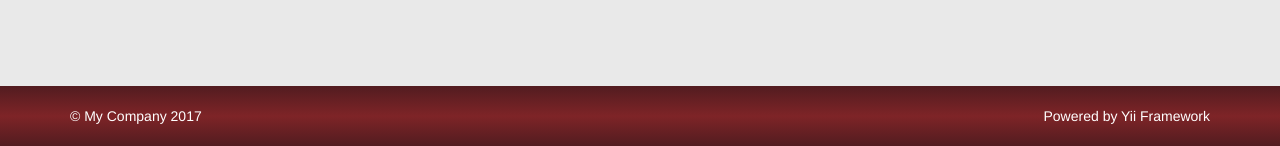
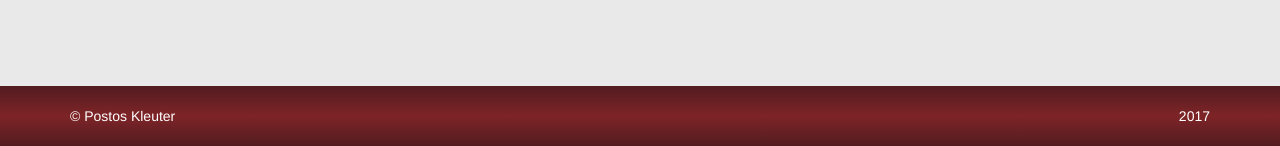
Before and after one commit to jgtb/posto, a Yii app: template views/site/index.php in a window 1280 px wide. Shown: the part 654-800 px from the top of the page. Run offline with PHP 8.4 and a stand-in for Yii, Linux system fonts and the light colour scheme; the template is opened without the code that fills it, so the values that code supplies are empty; some libraries are stand-ins or nearby versions.

Commit message:
atualizacao

```diff
--- a/models/CaminhaoCliente.php
+++ b/models/CaminhaoCliente.php
@@ -14,7 +14,7 @@ class CaminhaoCliente extends \yii\db\ActiveRecord {
         return [
             [['caminhao_id', 'cliente_id', 'tipo_combustivel_id', 'valor_litro', 'valor_carrada', 'valor_frete', 'nota_fiscal', 'data', 'status'], 'required', 'on' => ['create', 'update'], 'message' => 'Campo obrigatório'],
             [['caminhao_id', 'cliente_id', 'tipo_combustivel_id', 'produto_negociacao_id', 'valor_carrada', 'status'], 'integer', 'on' => ['create', 'update']],
-            [['valor_carrada'], 'compare', 'compareValue' => (int) ValorSaida::find()->where(['produto_negociacao_id' => $this->produto_negociacao_id])->sum('valor'), 'operator' => '>=', 'on' => ['update'], 'message' => 'Limite de #' . (int) ValorSaida::find()->where(['produto_negociacao_id' => $this->produto_negociacao_id])->sum('valor') . ''],
+            [['valor_carrada'], 'compare', 'compareValue' => (double) ValorSaida::find()->where(['produto_negociacao_id' => $this->produto_negociacao_id])->sum('valor'), 'operator' => '>=', 'on' => ['update'], 'message' => 'Limite de #' . (double) ValorSaida::find()->where(['produto_negociacao_id' => $this->produto_negociacao_id])->sum('valor') . ''],
             [['valor_litro'], 'number', 'on' => ['create', 'update']],
             [['data'], 'safe', 'on' => ['create', 'update']],
             [['nota_fiscal', 'observacao'], 'string', 'max' => 500, 'on' => ['create', 'update']],
--- a/models/ProdutoNegociacao.php
+++ b/models/ProdutoNegociacao.php
@@ -16,7 +16,7 @@ class ProdutoNegociacao extends \yii\db\ActiveRecord {
         return [
             [['posto_id', 'produto_id', 'negociacao_id', 'valor', 'valor_frete', 'qtde', 'nota_fiscal', 'data'], 'required', 'on' => ['create', 'update'], 'message' => 'Campo obrigatório'],
             [['produto_id', 'negociacao_id', 'qtde', 'status'], 'integer'],
-            [['qtde'], 'compare', 'compareValue' => (int) ValorSaida::find()->where(['produto_negociacao_id' => $this->produto_negociacao_id])->sum('valor'), 'operator' => '>=', 'on' => ['update'], 'message' => 'Limite de #' . (int) ValorSaida::find()->where(['produto_negociacao_id' => $this->produto_negociacao_id])->sum('valor') . ''],
+            [['qtde'], 'compare', 'compareValue' => (double) ValorSaida::find()->where(['produto_negociacao_id' => $this->produto_negociacao_id])->sum('valor'), 'operator' => '>=', 'on' => ['update'], 'message' => 'Limite de #' . (double) ValorSaida::find()->where(['produto_negociacao_id' => $this->produto_negociacao_id])->sum('valor') . ''],
             [['valor'], 'number', 'on' => ['create', 'update']],
             [['nota_fiscal'], 'string', 'max' => 225, 'on' => ['create', 'update']],
             [['observacao'], 'string', 'max' => 500, 'on' => ['create', 'update']],
--- a/views/layouts/caminhao.php
+++ b/views/layouts/caminhao.php
@@ -91,9 +91,9 @@ NProgressAsset::register($this);
 
         <footer class="footer">
             <div class="container">
-                <p class="pull-left">&copy; My Company <?= date('Y') ?></p>
+                <p class="pull-left">&copy; Postos Kleuter</p>
 
-                <p class="pull-right">Powered by Yii Framework</p>
+                <p class="pull-right"><?= date('Y') ?></p>
             </div>
         </footer>
 
--- a/views/layouts/main.php
+++ b/views/layouts/main.php
@@ -27,7 +27,7 @@ NProgressAsset::register($this);
         <div class="wrap">
             <?php
             NavBar::begin([
-                'brandLabel' => !Yii::$app->user->isGuest ? Yii::$app->user->identity->getPosto() : 'My Company',
+                'brandLabel' => !Yii::$app->user->isGuest ? Yii::$app->user->identity->getPosto() : 'Postos Kleuter',
                 'brandUrl' => Yii::$app->homeUrl,
                 'options' => [
                     'class' => 'navbar-inverse navbar-fixed-top',
@@ -66,7 +66,7 @@ NProgressAsset::register($this);
             <div class="container">
                 <?=
                 Breadcrumbs::widget([
-                    'homeLink' => ['label' => Yii::$app->user->isGuest ? 'My Company' : 'Início', 'url' => ['/site/index']],
+                    'homeLink' => ['label' => Yii::$app->user->isGuest ? 'Postos Kleuter' : 'Início', 'url' => ['/site/index']],
                     'links' => isset($this->params['breadcrumbs']) ? $this->params['breadcrumbs'] : [],
                 ])
                 ?>
@@ -94,9 +94,9 @@ NProgressAsset::register($this);
 
         <footer class="footer">
             <div class="container">
-                <p class="pull-left">&copy; My Company <?= date('Y') ?></p>
+                <p class="pull-left">&copy; Postos Kleuter</p>
 
-                <p class="pull-right">Powered by Yii Framework</p>
+                <p class="pull-right"><?= date('Y') ?></p>
             </div>
         </footer>
 
```
Also changed, not shown: 1 other file.
